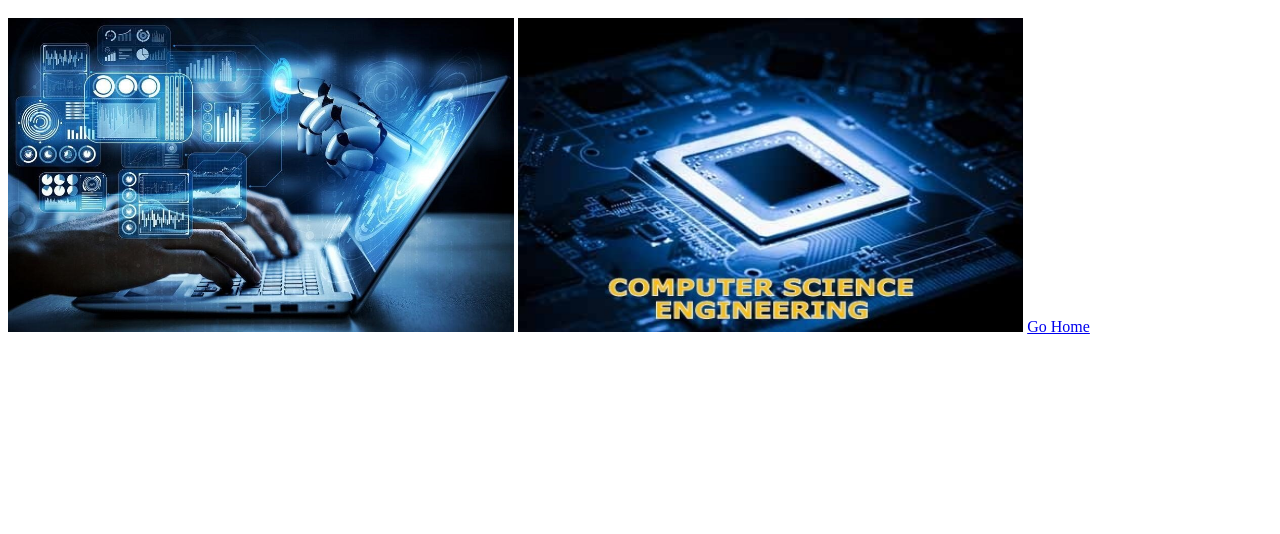
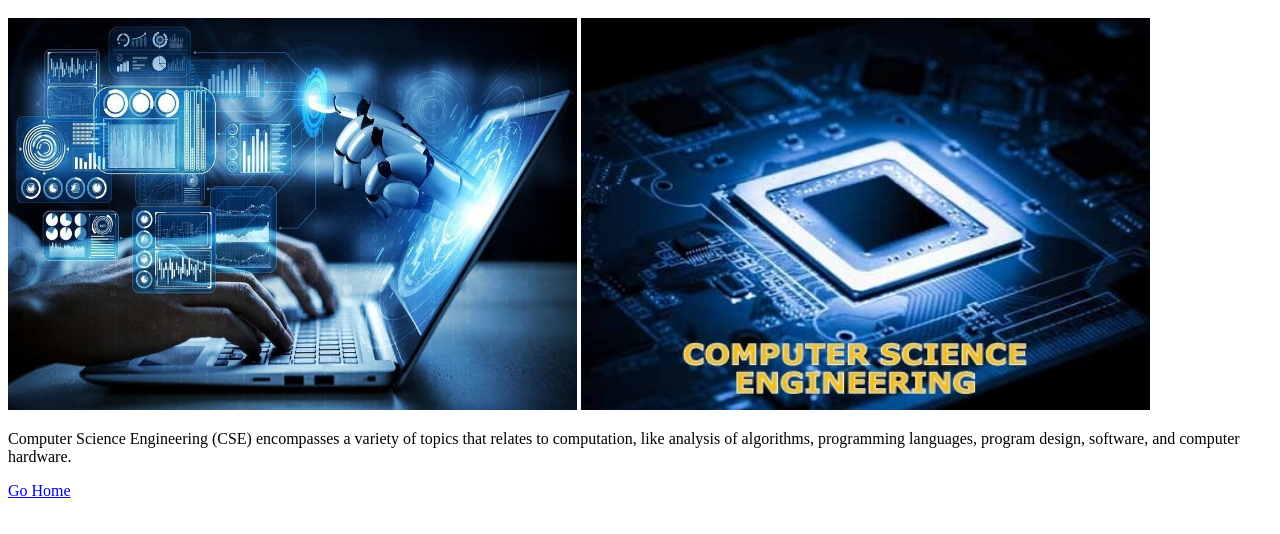
Before and after one commit to Sanivada-Keerthana/intro, a plain HTML site: page cse.html in a window 1280 px wide. Shown: the part 48-582 px from the top of the page. Drawn offline with Linux system fonts and the light colour scheme.

Commit message:
commit changes

```diff
--- a/cse.html
+++ b/cse.html
@@ -5,9 +5,9 @@
     <body>
         <h1 style="text-align: center;
             color: blue;"> Computer Science Enginnering </h1>
-        <img src="cse1.jpg" width="40%" height="40%">
-        <img src="cse2.jpg" width="40%" height="40%">
-        <a  style="text-align:center;"
-        href="index.html">Go Home</a>
+        <img src="cse1.jpg" width="45%" height="50%">
+        <img src="cse2.jpg" width="45%" height="50%">
+        <p>Computer Science Engineering (CSE) encompasses a variety of topics that relates to computation, like analysis of algorithms, programming languages, program design, software, and computer hardware.</p>
+        <a href="index.html" style="text-align:center">Go Home</a>
     </body>
 </html>
```
Also changed, not shown: index.html (+1 -2 lines).
